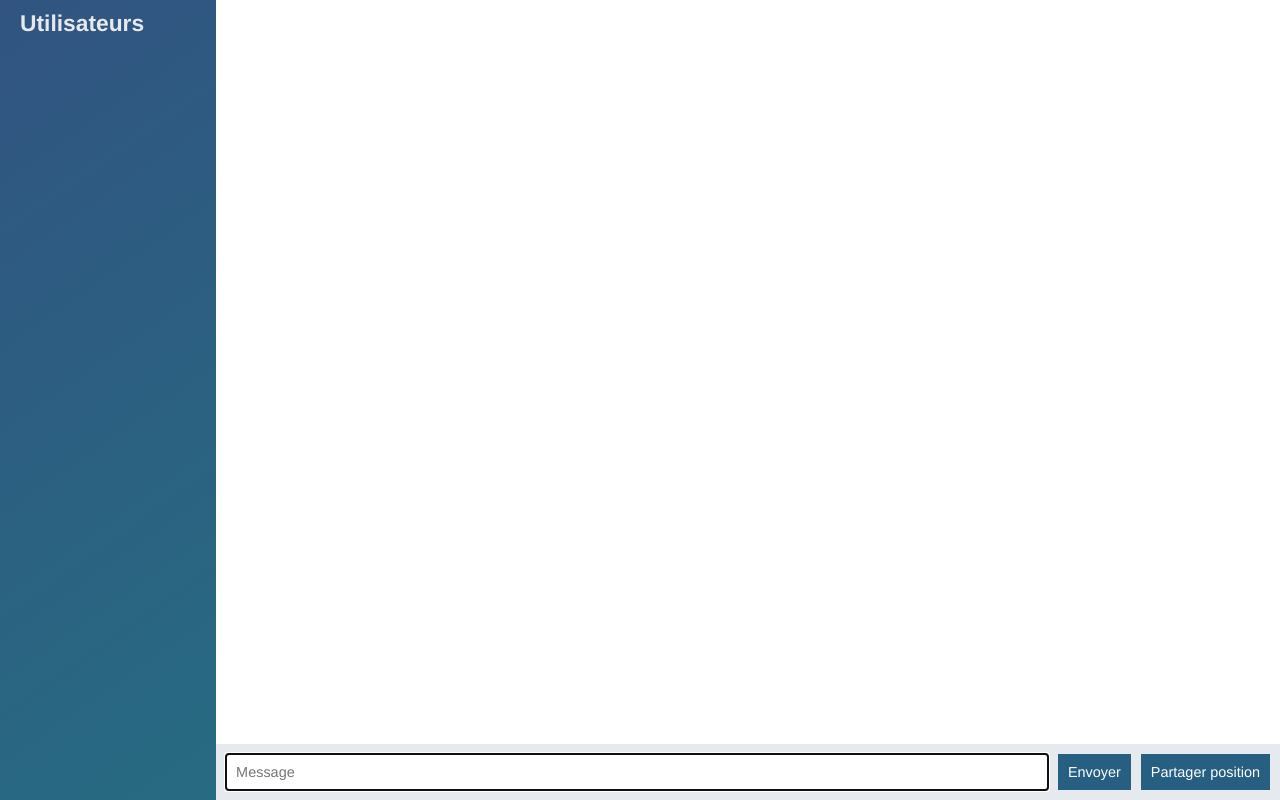
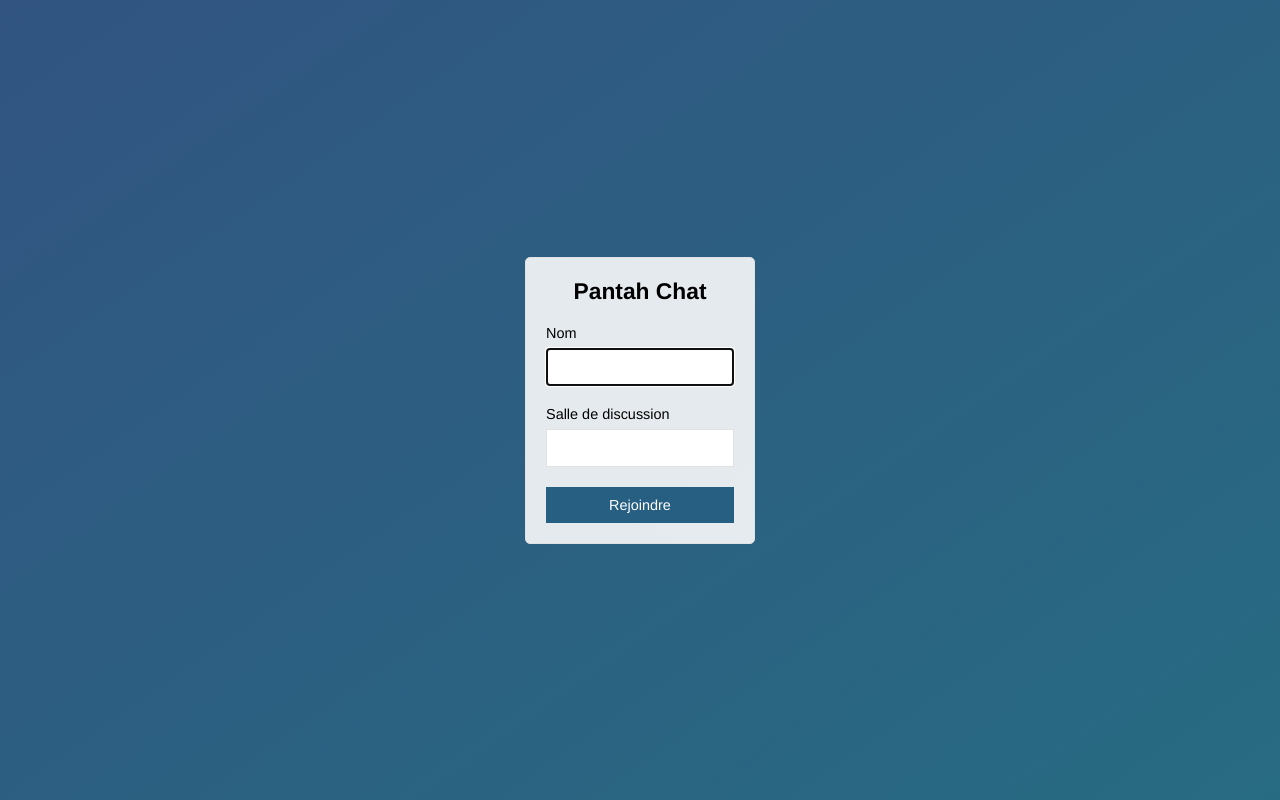
Before and after one commit to Ralex86/node-chat-app, a website: page public/index.html in a window 1280 px wide. Drawn offline with nearby package versions, Linux system fonts and the light colour scheme; no server answers.

Commit message:
add join page pantah chat

```diff
--- a/public/index.html
+++ b/public/index.html
@@ -2,59 +2,29 @@
 <html>
   <head>
     <meta charset="utf-8">
+    <meta name="viewport" content="width=device-width, initial-scale=1, user-scalable=no">
     <link rel="stylesheet" href="/css/style.css">
+    <title>Pantah chat</title>
   </head>
-  <body class="chat">
-    <div class="chat__sidebar">
-      <h3>Utilisateurs</h3>
-      <div id="users"></div>
+  <body class="centered-form">
+    <div class="centered-form__form">
+      <form action="/chat.html">
+        <div class="form-field">
+          <h3>Pantah Chat</h3>
+        </div>
+        <div class="form-field">
+          <label>Nom</label>
+          <input type="text" name="name" autofocus/>
+        </div>
+        <div class="form-field">
+          <label>Salle de discussion</label>
+          <input type="text" name="name" autofocus/>
+        </div>
+        <div class="form-field">
+          <button>Rejoindre</button>
+        </div>
+      </form>
     </div>
 
-    <div class="chat__main">
-      <ol id="messages" class="chat__messages"></ol>
-
-      <div class="chat__footer">
-        <form id="message-form">
-          <input name="message" type="text" placeholder="Message" autofocus autocomplete="off"/>
-          <button>Envoyer</button>
-        </form>
-        <button id="send-location">Partager position</button>
-      </div>
-    </div>
-
-    <!-- mustache render script for regular message-->
-    <script id="message-template" type="text/template">
-      <li class="message">
-        <div class="message__title">
-          <h4>{{from}}</h4>
-          <span>{{createdAt}}</span>
-        </div>
-        <div class="message__body">
-          <p>{{text}}</p>
-        </div>
-      </li>
-    </script>
-
-    <!-- mustache render script for partager position message-->
-
-    <script id="location-message-template" type="text/template">
-      <li class="message">
-        <div class="message__title">
-          <h4>{{from}}</h4>
-          <span>{{createdAt}}</span>
-        </div>
-        <div class="message__body">
-          <p>
-            <a href="{{url}}" target="_blank">Ma position actuelle</a>
-          </p>
-        </div>
-      </li>
-    </script>
-
-    <script src="/socket.io/socket.io.js"></script>
-    <script src="/js/libs/jquery-3.2.1.min.js"></script>
-    <script src="/js/libs/moment.js"></script>
-    <script src="/js/libs/mustache.js"></script>
-    <script src="/js/index.js"></script>
   </body>
 </html>
```
Also changed, not shown: public/chat.html (added, +61 -0 lines), public/js/chat.js (renamed from public/js/index.js).
